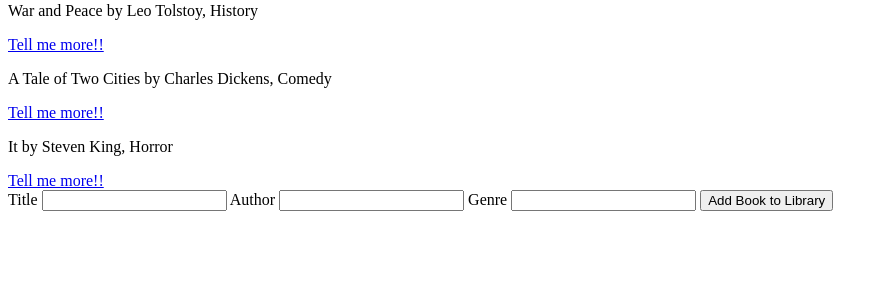
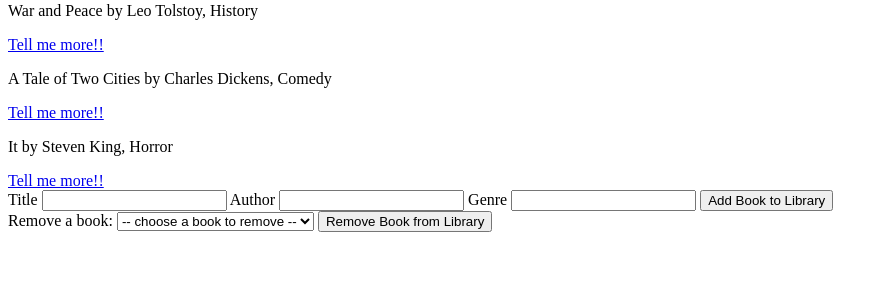
Before and after one commit to mr-mckenzie/w3_d5_homework, a Flask app: page /library in a window 1280 px wide. Shown: the part 210-510 px from the top of the page, without its empty margins (0-888 px from the left). Run offline with Flask 3, Linux system fonts and the light colour scheme.

Commit message:
added delete funtionality

```diff
--- a/controllers/controller.py
+++ b/controllers/controller.py
@@ -27,3 +27,14 @@
     books_in_library.append(new_book)
 
     return render_template('index.jinja', library_book_list = books_in_library)
+
+@app.route('/library/remove', methods=['POST'])
+def remove_book():
+    book_title_to_remove = request.form['title']
+    print(book_title_to_remove)
+
+    for book in books_in_library:
+        if book.title == book_title_to_remove:
+            books_in_library.remove(book)
+
+    return render_template('index.jinja', library_book_list = books_in_library)
--- a/templates/index.jinja
+++ b/templates/index.jinja
@@ -27,5 +27,16 @@
         <input name="genre" id="genre-box">
         <input type="submit" value="Add Book to Library">
     </form>
+
+    <form action="/library/remove" method="post">
+        <label for="select-box">Remove a book:</label>
+        <select name="title" id="select-box">
+        <option value = "">-- choose a book to remove --</option>
+        {% for book in library_book_list %}
+        <option value="{{book.title}}">{{book.title}}</option>
+        {% endfor %}
+        </select>
+       <input type="submit" value="Remove Book from Library">
+    </form>
 </body>
 </html>
```
